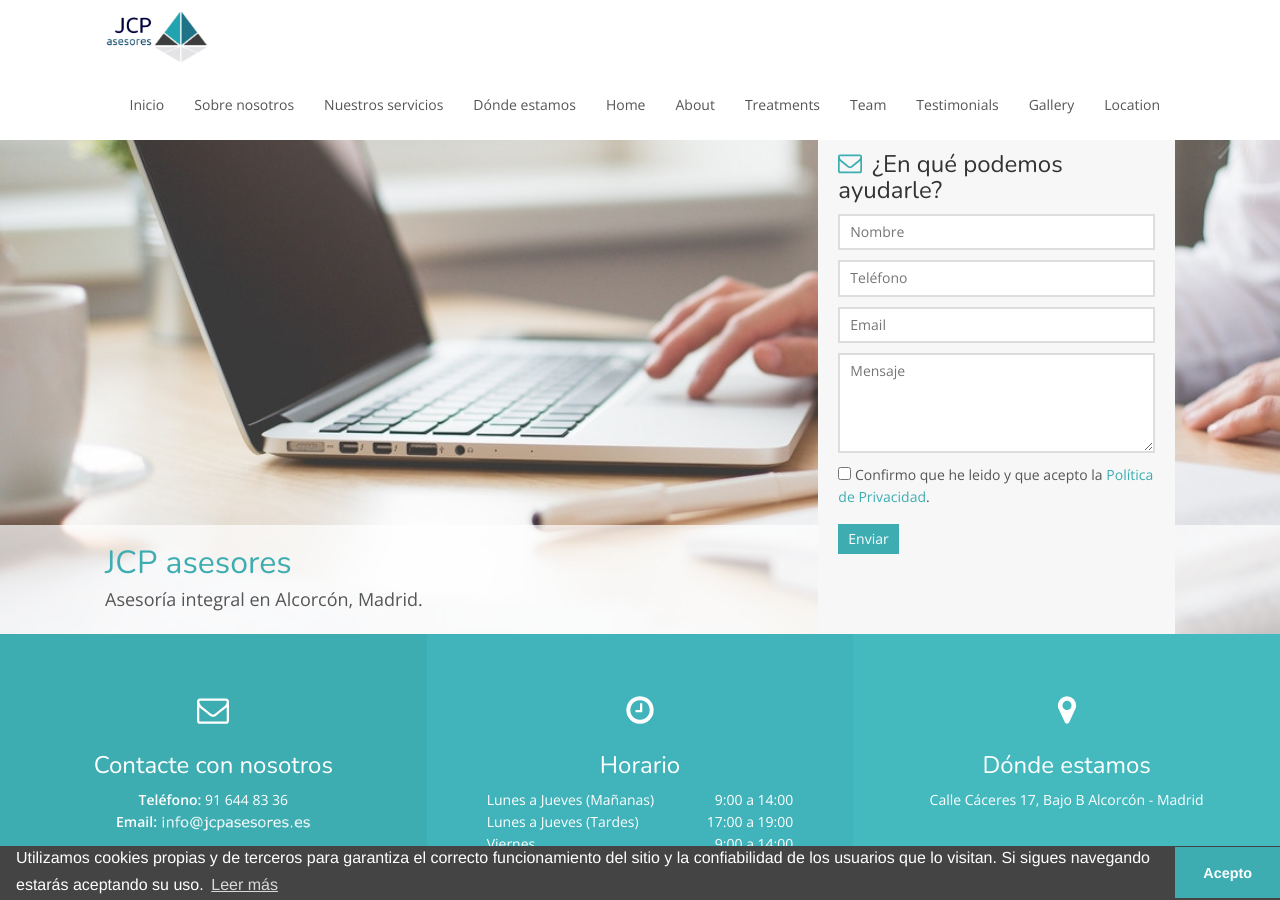
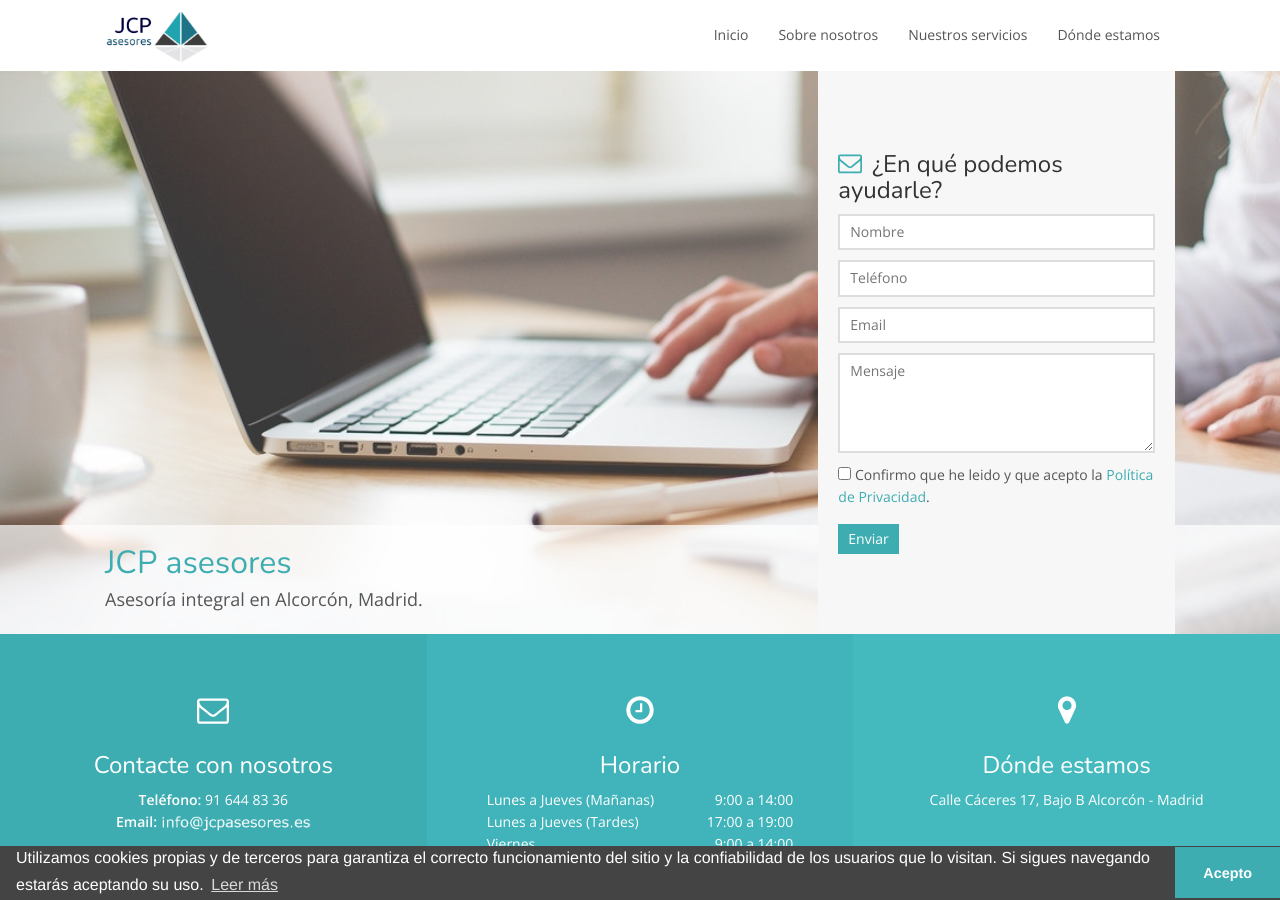
Before and after one commit to MpCity/MpCity.github.io, a Jekyll site: the page built from index.html, in a window 1280 px wide and 900 px high. Built offline with Jekyll 4.4.1, drawn with Linux system fonts in a browser that asks for light colours.

Commit message:
Update header.html

```diff
--- a/_includes/header.html
+++ b/_includes/header.html
@@ -44,13 +44,6 @@ window.cookieconsent.initialise({
                 <li><a class="scroll" href="/#about">Sobre nosotros</a></li>
                 <li><a class="scroll" href="/#services">Nuestros servicios</a></li>
                 <li><a class="scroll" href="/#location">Dónde estamos</a></li>
-                <li><a class="scroll" href="#top">Home</a></li>
-                <li><a class="scroll" href="#about">About</a></li>
-                <li><a class="scroll" href="#treatments">Treatments</a></li>
-                <li><a class="scroll" href="#team">Team</a></li>
-                <li><a class="scroll" href="#testimonials">Testimonials</a></li>
-                <li><a class="scroll" href="#gallery">Gallery</a></li>
-                <li><a class="scroll" href="#location">Location</a></li>
             </ul>
         </div>
     </div>
```
